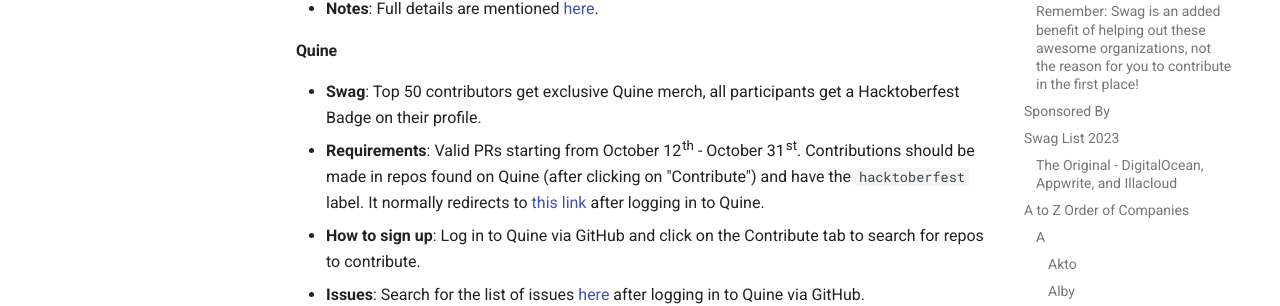
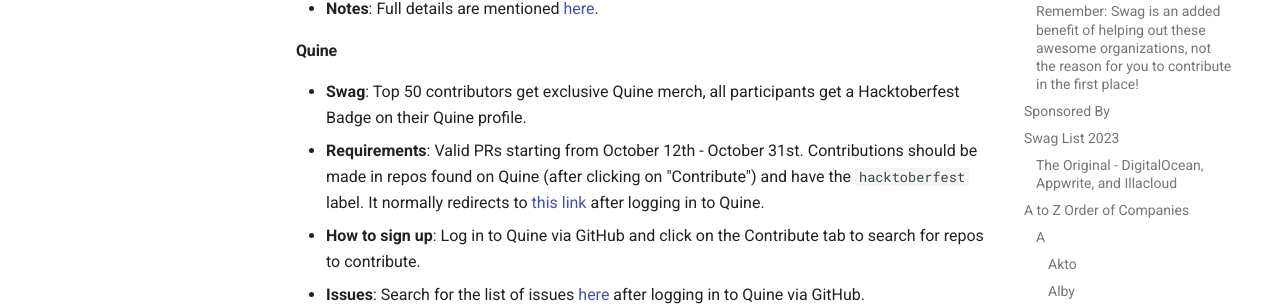
Before and after one commit to crweiner/hacktoberfest-swag-list, an MkDocs documentation site: the page built from docs/list.md, in a window 1280 px wide and 900 px high, scrolled down 15815 px. Shown: the part 178-484 px from the top of the window. Built offline with MkDocs 1.6.1 and Material for MkDocs 9.7.7, drawn with Linux system fonts in a browser that asks for light colours; plug-ins that fetch from the network failed and are left out; comment, search, counter and statistics services are not loaded.

Commit message:
Whitespace fixes

```diff
--- a/docs/list.md
+++ b/docs/list.md
@@ -519,9 +519,8 @@
 
 #### **Quine**
 
-- **Swag**: Top 50 contributors get exclusive Quine merch, all participants get a Hacktoberfest Badge on their profile.
-- **Requirements**: Valid PRs starting from October 12<sup>th</sup> - October 31<sup>st</sup>. Contributions should be made in repos found on Quine (after clicking on "Contribute") and have the `hacktoberfest` label.
-It normally redirects to [this link](https://quine.sh/contribute) after logging in to Quine.
+- **Swag**: Top 50 contributors get exclusive Quine merch, all participants get a Hacktoberfest Badge on their Quine profile.
+- **Requirements**: Valid PRs starting from October 12th - October 31st. Contributions should be made in repos found on Quine (after clicking on "Contribute") and have the `hacktoberfest` label. It normally redirects to [this link](https://quine.sh/contribute) after logging in to Quine.
 - **How to sign up**: Log in to Quine via GitHub and click on the Contribute tab to search for repos to contribute.
 - **Issues**: Search for the list of issues [here](https://quine.sh/contribute) after logging in to Quine via GitHub.
 - **Notes**: Check out the [website](https://quine.sh/), [announcement](https://twitter.com/quine_sh/status/1712434350921322818) and [twitter thread](https://twitter.com/quine_sh/status/1712081594431782973) for details.
```
